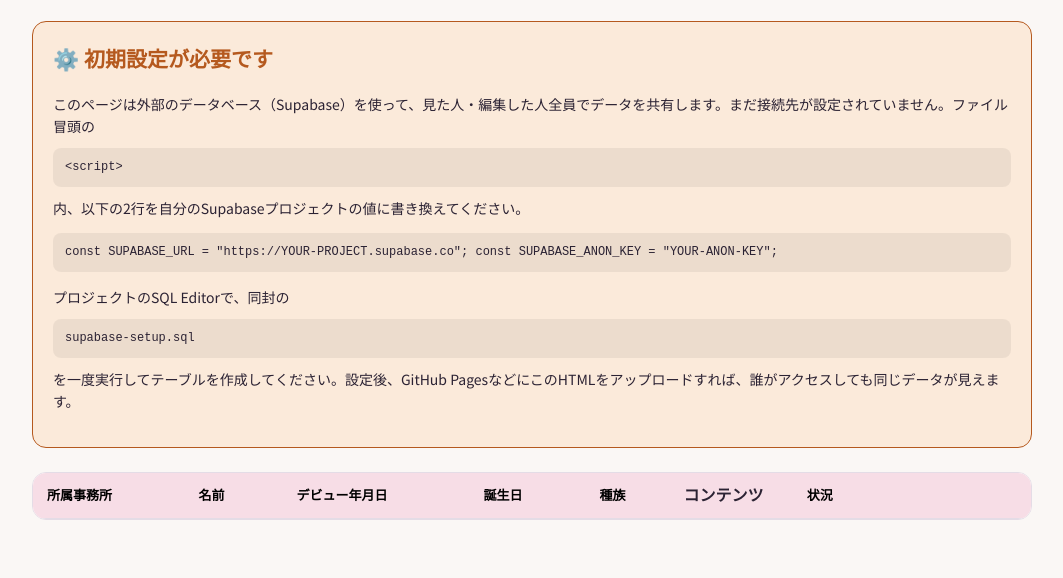
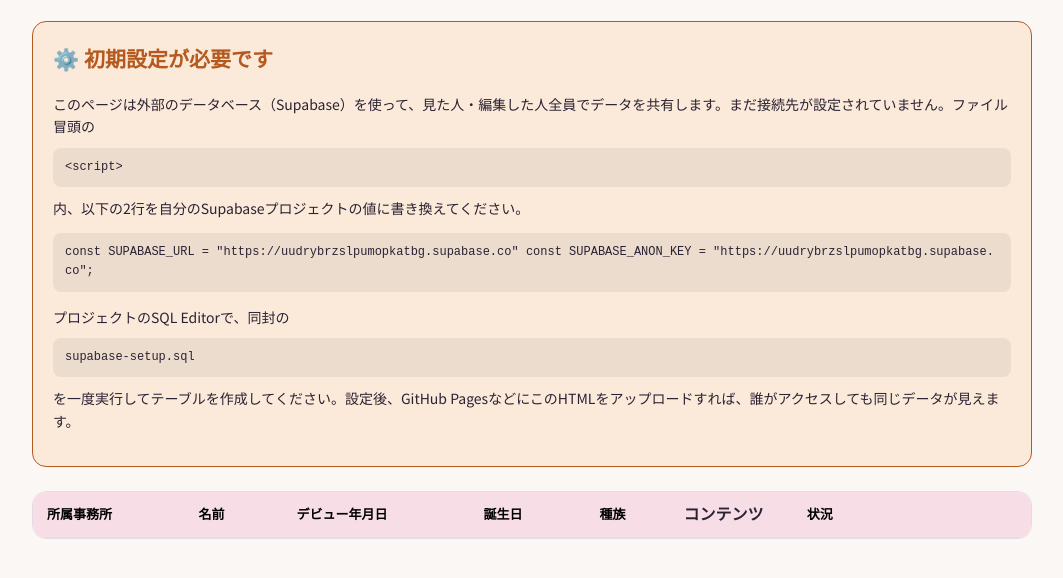
Before and after one commit to UniVsite/univsite, a plain HTML site: page vtuber-list-shared.html in a window 1280 px wide. Shown: the part 106-684 px from the top of the page, without its empty margins (108-1171 px from the left). Drawn offline with Linux system fonts and the light colour scheme; a web font is replaced by a local one.

Commit message:
Update vtuber-list-shared.html

```diff
--- a/vtuber-list-shared.html
+++ b/vtuber-list-shared.html
@@ -99,8 +99,8 @@
   <div class="setup-notice" id="setup-notice" style="display:none;">
     <h2>⚙️ 初期設定が必要です</h2>
     <p>このページは外部のデータベース（Supabase）を使って、見た人・編集した人全員でデータを共有します。まだ接続先が設定されていません。ファイル冒頭の <code>&lt;script&gt;</code> 内、以下の2行を自分のSupabaseプロジェクトの値に書き換えてください。</p>
-    <code>const SUPABASE_URL = "https://YOUR-PROJECT.supabase.co";
-const SUPABASE_ANON_KEY = "YOUR-ANON-KEY";</code>
+    <code>const SUPABASE_URL = "https://uudrybrzslpumopkatbg.supabase.co"
+const SUPABASE_ANON_KEY = "https://uudrybrzslpumopkatbg.supabase.co";</code>
     <p>プロジェクトのSQL Editorで、同封の <code>supabase-setup.sql</code> を一度実行してテーブルを作成してください。設定後、GitHub PagesなどにこのHTMLをアップロードすれば、誰がアクセスしても同じデータが見えます。</p>
   </div>
 
```
